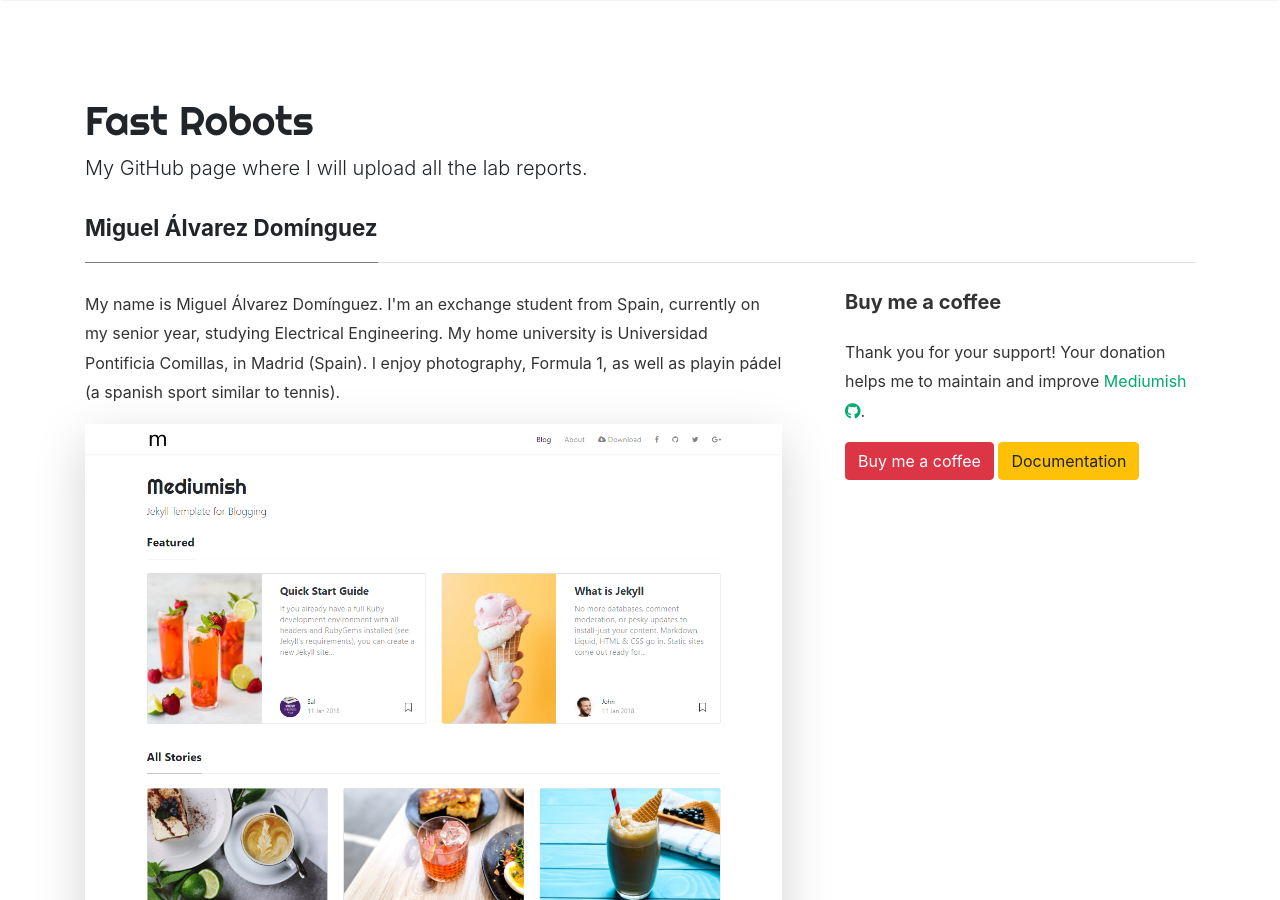
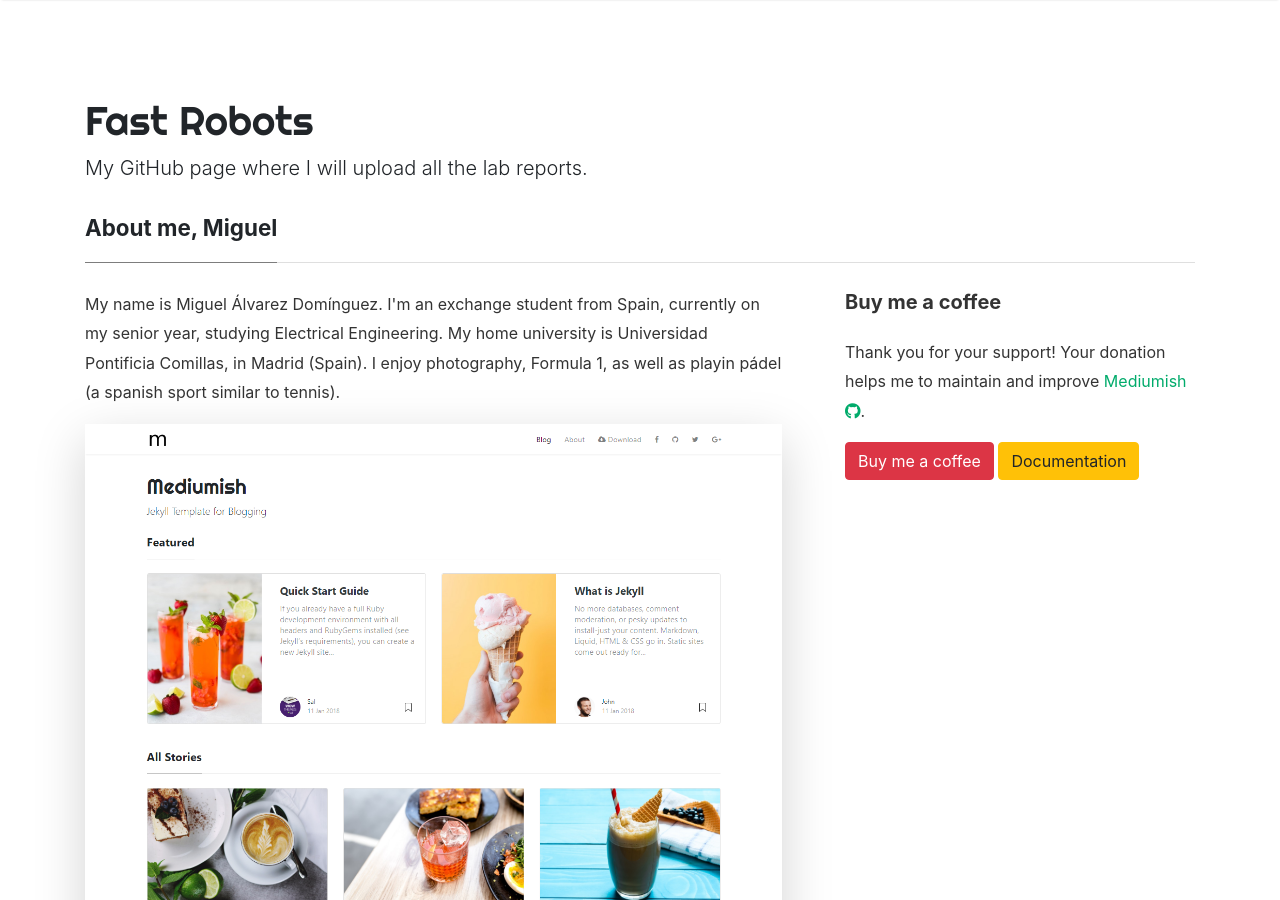
Before and after one commit to miguelalvarezd/FastRobots, a Jekyll site: the page built from _pages/about.md, in a window 1280 px wide and 900 px high. Built offline with Jekyll 4.4.1, drawn with Linux system fonts in a browser that asks for light colours; nearby versions of some CDN libraries.

Commit message:
Modify about.md, delete email pop-up

```diff
--- a/_config.yml
+++ b/_config.yml
@@ -7,7 +7,7 @@
 baseurl: /FastRobots
 google_analytics: 'UA-46278016-1'
 disqus: 'demowebsite'
-mailchimp-list: 'https://wowthemes.us11.list-manage.com/subscribe/post?u=8aeb20a530e124561927d3bd8&amp;id=8c3d2d214b'
+#mailchimp-list: 'https://wowthemes.us11.list-manage.com/subscribe/post?u=8aeb20a530e124561927d3bd8&amp;id=8c3d2d214b'
 include: ["_pages"]
 permalink: /:title/
 
--- a/_pages/about.md
+++ b/_pages/about.md
@@ -1,6 +1,6 @@
 ---
 layout: page
-title: Miguel Álvarez Domínguez
+title: About me, Miguel
 permalink: /about
 comments: false #changed
 ---
```
